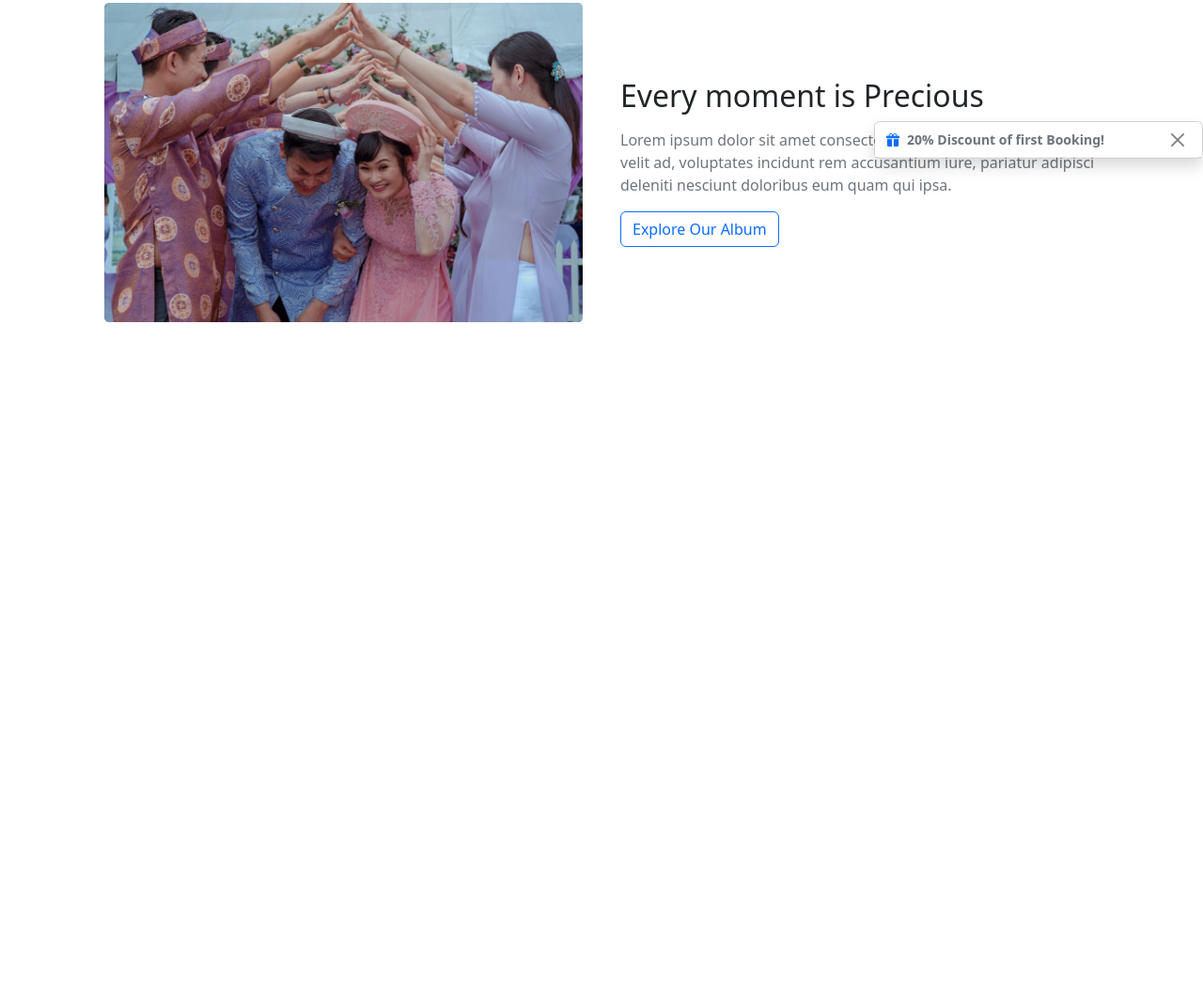
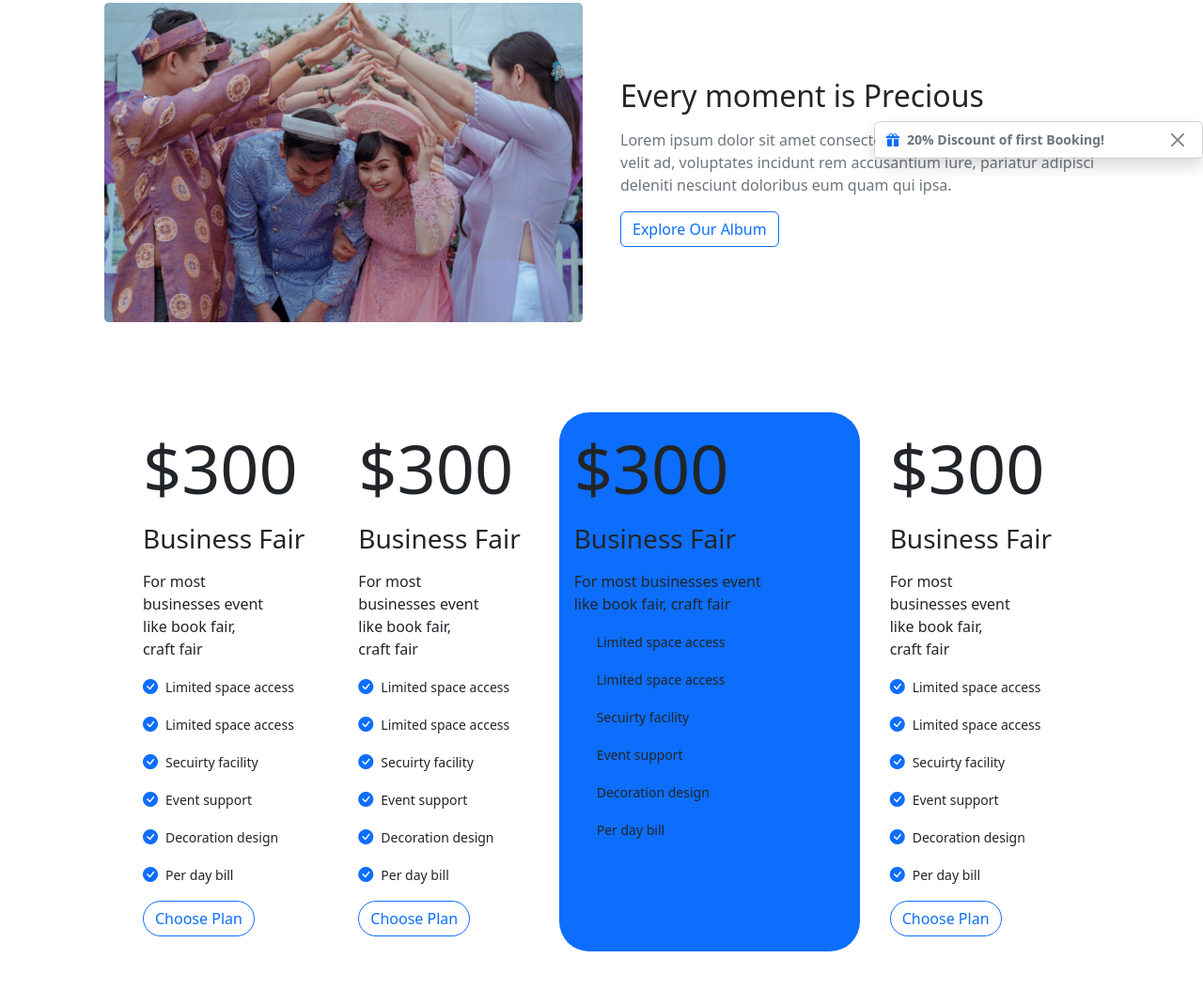
Before and after one commit to MDASHRAFTANVIR/Bootstrap_Project01, a plain HTML site: page index.html in a window 1280 px wide. Shown: the part 644-1697 px from the top of the page at 94% size. Before the commit the page ends 1043 px from the top, so only its background shows below. Drawn offline with nearby package versions, Linux system fonts and the light colour scheme.

Commit message:
Package Section Added

```diff
--- a/index.html
+++ b/index.html
@@ -49,7 +49,7 @@
                     <a class="nav-link text-dark ms-3 btn btn-outline-info px-4 fw-semibold border-0" href="#about">About</a>
                   </li>
                   <li class="nav-item">
-                    <a class="nav-link text-dark ms-3 btn btn-outline-info px-4 fw-semibold border-0" href="#">Packages</a>
+                    <a class="nav-link text-dark ms-3 btn btn-outline-info px-4 fw-semibold border-0" href="#package">Packages</a>
                   </li>
                   <li class="nav-item">
                     <a class="nav-link text-dark ms-3 btn btn-outline-info px-4 fw-semibold border-0" href="#">Contact</a>
@@ -156,7 +156,7 @@
             </div>
 
 
-            <!-- ------ Toast----- -->
+            <!-- ------ Toast End----- -->
 
             <p class=" text-secondary mt-3 mb-3">Lorem ipsum dolor sit amet consectetur adipisicing elit. Quisquam, velit ad, voluptates incidunt rem accusantium iure, pariatur adipisci deleniti nesciunt doloribus eum quam qui ipsa.</p>
             <button class="btn btn-outline-primary">Explore Our Album</button>
@@ -170,6 +170,62 @@
     <!-- ----------------------About Section End Here  ------------------------ -->
     <!-- ----------------------About Section End Here  ------------------------ -->
 
+    <section id="packade" style="padding:2rem 0;">
+      <div class="container-fluid py-2">
+        <div class="row justify-content-center align-item-center gap-3">
+          <div class="col-10 col-md-5 col-lg-2 p-3">
+            <div class="display-2 mb-3">$300</div>
+            <h3 class="mb-3">Business Fair</h3>
+            <p class="lead muted fs-6 w-75">For most businesses event like book fair, craft fair</p>
+            <p><i class="bi bi-check-circle-fill me-2 text-primary"></i><small>Limited space access</small></p>
+            <p><i class="bi bi-check-circle-fill me-2 text-primary"></i><small>Limited space access</small></p>
+            <p><i class="bi bi-check-circle-fill me-2 text-primary"></i><small>Secuirty facility</small></p>
+            <p><i class="bi bi-check-circle-fill me-2 text-primary"></i><small>Event support</small></p>
+            <p><i class="bi bi-check-circle-fill me-2 text-primary"></i><small>Decoration design</small></p>
+            <p><i class="bi bi-check-circle-fill me-2 text-primary"></i><small>Per day bill</small></p>
+            <button class="btn btn-outline-primary rounded-pill">Choose Plan</button>
+          </div>
+          <div class="col-10 col-md-5 col-lg-2 p-3">
+            <div class="display-2 mb-3">$300</div>
+            <h3 class="mb-3">Business Fair</h3>
+            <p class="lead muted fs-6 w-75">For most businesses event like book fair, craft fair</p>
+            <p><i class="bi bi-check-circle-fill me-2 text-primary"></i><small>Limited space access</small></p>
+            <p><i class="bi bi-check-circle-fill me-2 text-primary"></i><small>Limited space access</small></p>
+            <p><i class="bi bi-check-circle-fill me-2 text-primary"></i><small>Secuirty facility</small></p>
+            <p><i class="bi bi-check-circle-fill me-2 text-primary"></i><small>Event support</small></p>
+            <p><i class="bi bi-check-circle-fill me-2 text-primary"></i><small>Decoration design</small></p>
+            <p><i class="bi bi-check-circle-fill me-2 text-primary"></i><small>Per day bill</small></p>
+            <button class="btn btn-outline-primary rounded-pill">Choose Plan</button>
+          </div>
+          <div class="col-11 col-md-6 col-lg-3 p-3 bg-primary rounded-5 p-2">
+            <div class="display-2 mb-3">$300</div>
+            <h3 class="mb-3">Business Fair</h3>
+            <p class="lead muted fs-6 w-75">For most businesses event like book fair, craft fair</p>
+            <p><i class="bi bi-check-circle-fill me-2 text-primary"></i><small>Limited space access</small></p>
+            <p><i class="bi bi-check-circle-fill me-2 text-primary"></i><small>Limited space access</small></p>
+            <p><i class="bi bi-check-circle-fill me-2 text-primary"></i><small>Secuirty facility</small></p>
+            <p><i class="bi bi-check-circle-fill me-2 text-primary"></i><small>Event support</small></p>
+            <p><i class="bi bi-check-circle-fill me-2 text-primary"></i><small>Decoration design</small></p>
+            <p><i class="bi bi-check-circle-fill me-2 text-primary"></i><small>Per day bill</small></p>
+            <button class="btn btn-outline-primary rounded-pill">Choose Plan</button>
+          </div>
+          <div class="col-10 col-md-5 col-lg-2 p-3">
+            <div class="display-2 mb-3">$300</div>
+            <h3 class="mb-3">Business Fair</h3>
+            <p class="lead muted fs-6 w-75">For most businesses event like book fair, craft fair</p>
+            <p><i class="bi bi-check-circle-fill me-2 text-primary"></i><small>Limited space access</small></p>
+            <p><i class="bi bi-check-circle-fill me-2 text-primary"></i><small>Limited space access</small></p>
+            <p><i class="bi bi-check-circle-fill me-2 text-primary"></i><small>Secuirty facility</small></p>
+            <p><i class="bi bi-check-circle-fill me-2 text-primary"></i><small>Event support</small></p>
+            <p><i class="bi bi-check-circle-fill me-2 text-primary"></i><small>Decoration design</small></p>
+            <p><i class="bi bi-check-circle-fill me-2 text-primary"></i><small>Per day bill</small></p>
+            <button class="btn btn-outline-primary rounded-pill">Choose Plan</button>
+          </div>
+        </div>
+
+      </div>
+
+    </section>
 
 
 
```
